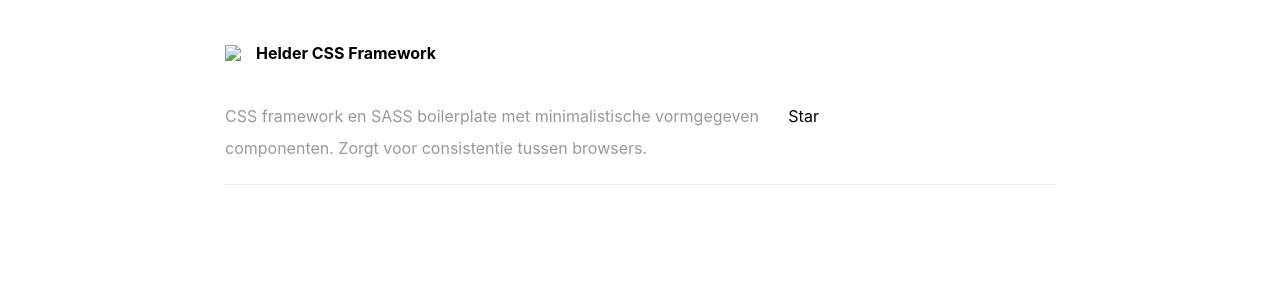
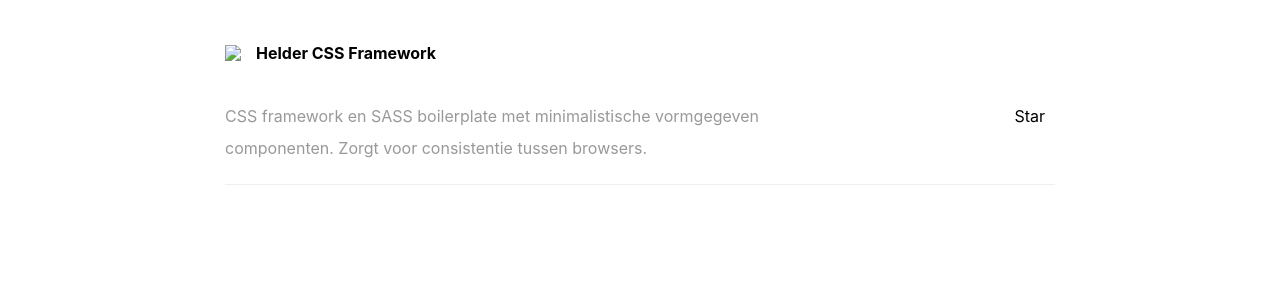
Before and after one commit to jeffrey-over/jeffrey-over.github.io, a Jekyll site: the page built from index.html, in a window 1280 px wide. Shown: the part 1106-1406 px from the top of the page. Built offline with Jekyll 4.4.1, drawn with Linux system fonts in a browser that asks for light colours; nearby versions of some CDN libraries; some web fonts are replaced; library files that are not in the unit come from our copies; comment, search, counter and statistics services are not loaded.

Commit message:
changed text align

```diff
--- a/_includes/projects.html
+++ b/_includes/projects.html
@@ -9,7 +9,7 @@
       CSS framework en SASS boilerplate met minimalistische vormgegeven componenten. Zorgt voor consistentie tussen browsers.
     </div>
 
-  <div class="third column hide-mobile">
+  <div class="third column hide-mobile" style="text-align:right;">
       <a class="github-button" href="https://github.com/jeffrey-over/helder-css-framework" data-icon="octicon-star" data-show-count="true" aria-label="Star jeffrey-over/helder-css-framework on GitHub">Star</a>
   </div>
 </div>
```
